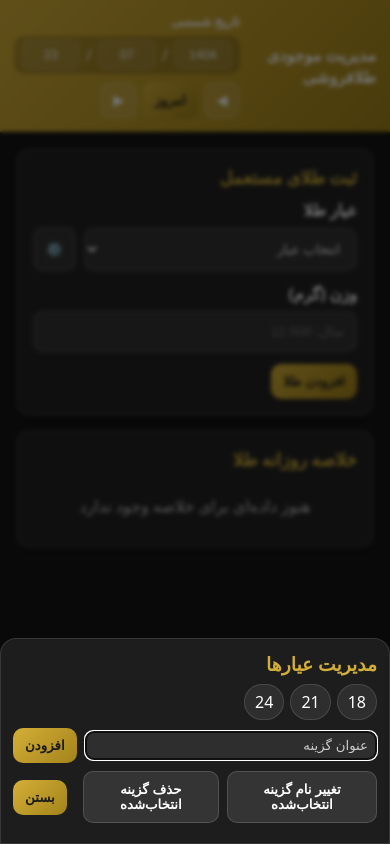
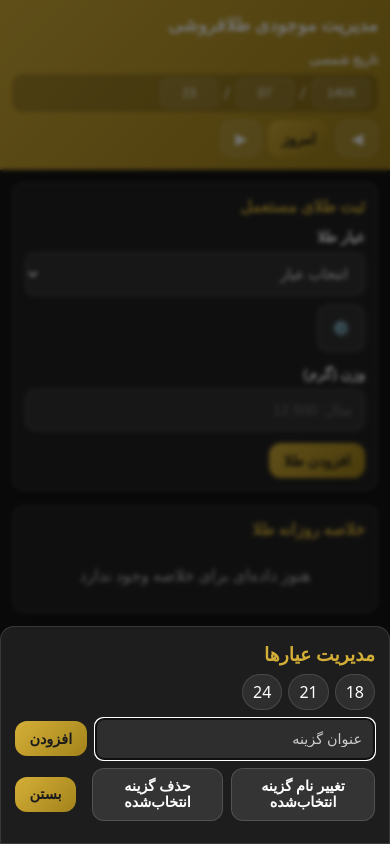
Before and after one commit to saeedSADEGHIraad/MojooDii, a plain HTML site: page index.html in a window 390 px wide. Both pictures are taken after a click on the button "⚙️". Drawn offline with Linux system fonts and the light colour scheme.

Commit message:
Implement mobile optimizations in CSS styles
Added mobile optimizations for header, buttons, and layout.

```diff
--- a/index.html
+++ b/index.html
@@ -137,11 +137,88 @@
     .combined-actions{display:flex;gap:8px;align-items:center}
   </style>
 
+  <!-- Mobile optimizations -->
+  <style>
+    /* Make header wrap on small screens and increase tap targets */
+    @media (max-width:640px){
+      .header{padding:12px;gap:8px;flex-wrap:wrap}
+      .title{font-size:1rem;flex:1;white-space:normal}
+      #seg-date{width:100%;margin-top:6px}
+      #seg-date .seg-wrap{width:100%;justify-content:flex-start}
+      .container{padding:12px;max-width:100%;}
+      .select-row{flex-direction:column;align-items:stretch}
+      .btn{padding:12px 14px;border-radius:12px}
+      .btn-icon{width:48px;height:48px}
+      .form-input,.form-select{padding:12px;font-size:16px}
+      .card{padding:12px;border-radius:12px}
+      .bottom-nav{padding:12px 0;height:72px}
+      .nav-item{font-size:.95rem}
+      .nav-item span{font-size:20px}
+      .nav-item small{font-size:.72rem}
+      /* make panels feel like bottom sheets */
+      .overlay{align-items:flex-end}
+      .panel{width:100%;max-width:100%;border-top-left-radius:14px;border-top-right-radius:14px;padding:14px;max-height:84vh;overflow:auto}
+      /* modal bodies scroll comfortably */
+      .panel .row{flex-direction:row;gap:8px}
+      /* combined cards adjustments */
+      .combined-card{padding:10px}
+      .summary-tile{padding:10px;min-height:100px}
+      .summary-grid{gap:10px}
+      /* combined modal card inside day modal */
+      #day-modal .panel{padding:12px}
+      /* make inputs and chips easier to tap */
+      .chip, .chip-input-flex, .btn, .delete-btn{touch-action:manipulation}
+    }
+  </style>
+
 <style>
 @supports not ((-webkit-backdrop-filter: blur(5px)) or (backdrop-filter: blur(5px))) {
   .bottom-nav{ background:#161616; }
 }
 </style>
+
+  <style>
+    /* Typography scale and spacing tokens */
+    :root{
+      --base-size:16px; /* root font size */
+      --space-1:0.25rem; /* 4px */
+      --space-2:0.5rem;  /* 8px */
+      --space-3:1rem;    /* 16px */
+      --space-4:1.5rem;  /* 24px */
+      --type-xl:1.375rem; /* 22px */
+      --type-lg:1.125rem; /* 18px */
+      --type-md:1rem;     /* 16px */
+      --type-sm:0. ninerem; /* placeholder to fix if needed */
+      --btn-pad-vertical:0.6rem;
+      --btn-pad-horizontal:0.9rem;
+    }
+    /* small correction: some browsers may not accept variable name with leading zero in value; ensure valid values */
+    :root{ --type-sm:0.9rem; }
+
+    html{font-size:var(--base-size);} body{font-size:var(--type-md);}
+
+    /* Scale usages */
+    .title{font-size:var(--type-lg)}
+    .card-title{font-size:var(--type-md)}
+    .card h4, .card h5{font-size:var(--type-sm)}
+    .form-label{font-size:var(--type-sm)}
+    .btn{padding:var(--btn-pad-vertical) var(--btn-pad-horizontal);font-size:var(--type-sm)}
+    .form-input, .form-select, .input{padding:0.75rem;font-size:var(--type-sm)}
+    .table th,.table td{padding:0.5rem}
+    .panel{transition:transform .22s cubic-bezier(.2,.9,.2,1), opacity .18s ease; transform:translateY(10px); opacity:0}
+    .overlay{transition:opacity .18s ease, visibility .18s ease; opacity:0; visibility:hidden; pointer-events:none}
+    .overlay.show{opacity:1; visibility:visible; pointer-events:auto}
+    .overlay.show .panel{transform:translateY(0); opacity:1}
+
+    /* smoother modal open on small screens: slightly larger translate */
+    @media (max-width:640px){ .panel{transform:translateY(18px)} .overlay.show .panel{transform:translateY(0)} }
+
+    /* Make interactive elements larger on touch devices */
+    @media (hover: none) and (pointer: coarse){
+      .btn, .btn-icon{padding:0.8rem 1rem;border-radius:12px}
+      .delete-btn{font-size:22px}
+    }
+  </style>
 
   <style>
     #pwa-install-bar{position:fixed;top:0;left:0;right:0;z-index:9999;display:none;
```
